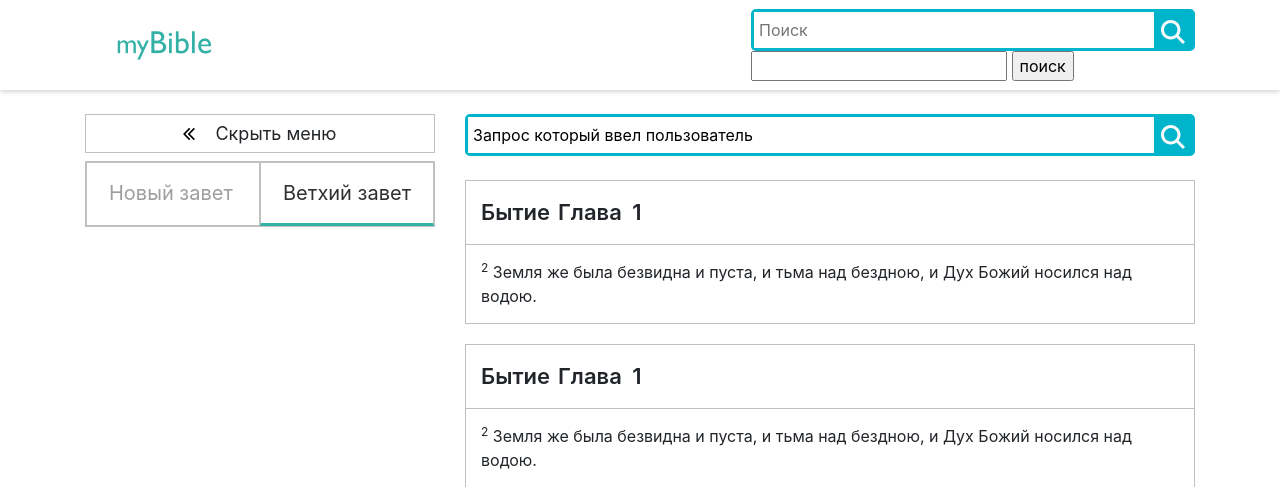
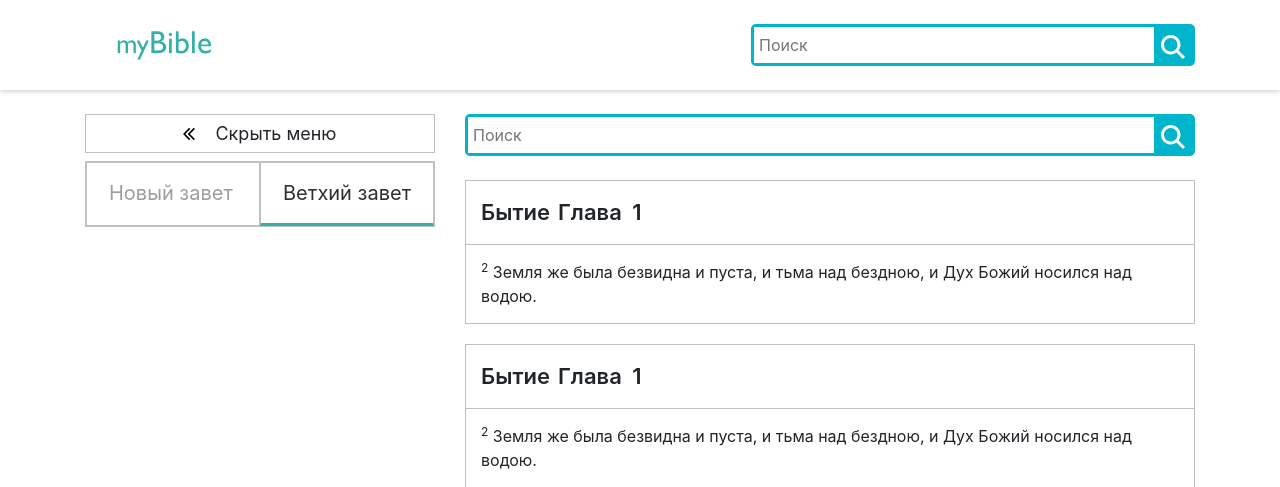
Before and after one commit to chdimach/chdimach, a PHP site: page /search.php in a window 1280 px wide. Shown: the top 487 px of the page. Run offline with PHP 8.4, Linux system fonts and the light colour scheme; data that the repository does not hold is empty.

Commit message:
Добавил стили для структуры поиска под php

```diff
--- a/header.php
+++ b/header.php
@@ -14,21 +14,15 @@
     <div class="container d-flex align-items-center justify-content-between">
         <div class="logo"><a href="index.php"><img src="images/logo.png" alt=""></a></div>
         <div class="search-wrap">
-            <div class="search-group">
-                <input type="text" class="search-input" placeholder="Поиск">
-                <button type="submit" class="search-button">
+            <form method="post" action="search.php" class="search-group">
+                <input type="text" name="search" class="search-input" placeholder="Поиск">
+                <button type="submit" class="search-button" name="submit" value="поиск">
                     <svg height="24" fill="#fafafa" viewBox="0 0 515.558 515.558" width="24"
                          xmlns="http://www.w3.org/2000/svg">
                         <path d="m378.344 332.78c25.37-34.645 40.545-77.2 40.545-123.333 0-115.484-93.961-209.445-209.445-209.445s-209.444 93.961-209.444 209.445 93.961 209.445 209.445 209.445c46.133 0 88.692-15.177 123.337-40.547l137.212 137.212 45.564-45.564c0-.001-137.214-137.213-137.214-137.213zm-168.899 21.667c-79.958 0-145-65.042-145-145s65.042-145 145-145 145 65.042 145 145-65.043 145-145 145z"/>
                     </svg>
                 </button>
-            </div>
-
-            <form method="post" action="search.php">
-                <input type="text" name="search">
-                <input type="submit" name="submit" value="поиск">
             </form>
-
         </div>
     </div>
 </header>
--- a/search.php
+++ b/search.php
@@ -63,14 +63,16 @@ $book_name = get_book_name($content[0]['number_books']);*/
 			</aside>
 		</div>
 		<div class="search-wrap col-12 col-lg-8 flex-column">
-			<div class="search-group">
-				<input type="text" class="search-input" value="Запрос который ввел пользователь">
-				<button type="submit" class="search-button">
-					<svg height="24" fill="#fafafa" viewBox="0 0 515.558 515.558" width="24"
-					     xmlns="http://www.w3.org/2000/svg">
-						<path d="m378.344 332.78c25.37-34.645 40.545-77.2 40.545-123.333 0-115.484-93.961-209.445-209.445-209.445s-209.444 93.961-209.444 209.445 93.961 209.445 209.445 209.445c46.133 0 88.692-15.177 123.337-40.547l137.212 137.212 45.564-45.564c0-.001-137.214-137.213-137.214-137.213zm-168.899 21.667c-79.958 0-145-65.042-145-145s65.042-145 145-145 145 65.042 145 145-65.043 145-145 145z"/>
-					</svg>
-				</button>
+			<div class="search-wrap w-100">
+				<form method="post" action="search.php" class="search-group">
+					<input type="text" name="search" class="search-input" placeholder="Поиск">
+					<button type="submit" class="search-button" name="submit" value="поиск">
+						<svg height="24" fill="#fafafa" viewBox="0 0 515.558 515.558" width="24"
+						     xmlns="http://www.w3.org/2000/svg">
+							<path d="m378.344 332.78c25.37-34.645 40.545-77.2 40.545-123.333 0-115.484-93.961-209.445-209.445-209.445s-209.444 93.961-209.444 209.445 93.961 209.445 209.445 209.445c46.133 0 88.692-15.177 123.337-40.547l137.212 137.212 45.564-45.564c0-.001-137.214-137.213-137.214-137.213zm-168.899 21.667c-79.958 0-145-65.042-145-145s65.042-145 145-145 145 65.042 145 145-65.043 145-145 145z"/>
+						</svg>
+					</button>
+				</form>
 			</div>
 			<div class="search-results mt-4">
 				<div class="search-results-wrap">
```
